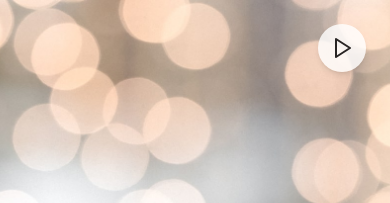
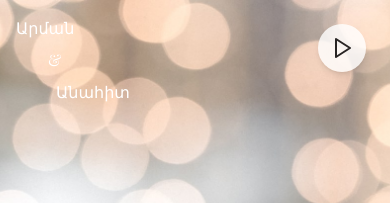
Before and after one commit to gabrielyanarman/lilit-w-app, a Next.js app: page / in a window 390 px wide. Shown: the top 203 px of the page. Built offline with nearby package versions, Linux system fonts and the light colour scheme; a web font is replaced by a local one.

Commit message:
Add names

```diff
--- a/app/page.tsx
+++ b/app/page.tsx
@@ -39,6 +39,15 @@ export default function Home() {
             priority
             className="object-cover"
           />
+          <div className="absolute top-4 left-4 transform flex flex-col items-center cursor-pointer z-10 md:hidden">
+            <h1 className="font-serif text-white">Արման</h1>
+          </div>
+          <div className="absolute top-12 left-12 transform flex flex-col items-center cursor-pointer z-10 md:hidden">
+            <h1 className="font-serif text-white">&</h1>
+          </div>
+          <div className="absolute top-20 left-14 transform flex flex-col items-center cursor-pointer z-10 md:hidden">
+            <h1 className="font-serif text-white">Անահիտ</h1>
+          </div>
           <div
             className="absolute bottom-8 left-1/2 transform -translate-x-1/2 flex flex-col items-center cursor-pointer z-10 md:hidden"
             onClick={handleScrollDown}
@@ -52,13 +61,11 @@ export default function Home() {
         </div>
 
         <div className="inset-0 flex flex-col items-center justify-center text-center z-20 text-black p-4 gap-6">
-          <div>
-            {/* <h1 className="font-serif text-5xl md:text-7xl mb-4">
-              Արման & Անահիտ
-            </h1> */}
-          </div>
+          <div></div>
           <div className="flex flex-col gap-2">
-            <p className="text-xl md:text-2xl mb-4 font-light">Հարգելի՝ հյուրեր</p>
+            <p className="text-xl md:text-2xl mb-4 font-light">
+              Հարգելի՝ հյուրեր
+            </p>
             <p className="">Սիրով հրավիրում ենք Ձեզ</p>
             <p className="">կիսելու մեզ հետ, մեր կյանքի</p>
             <p className="">կարևոր և հիշարժան օրը</p>
```
